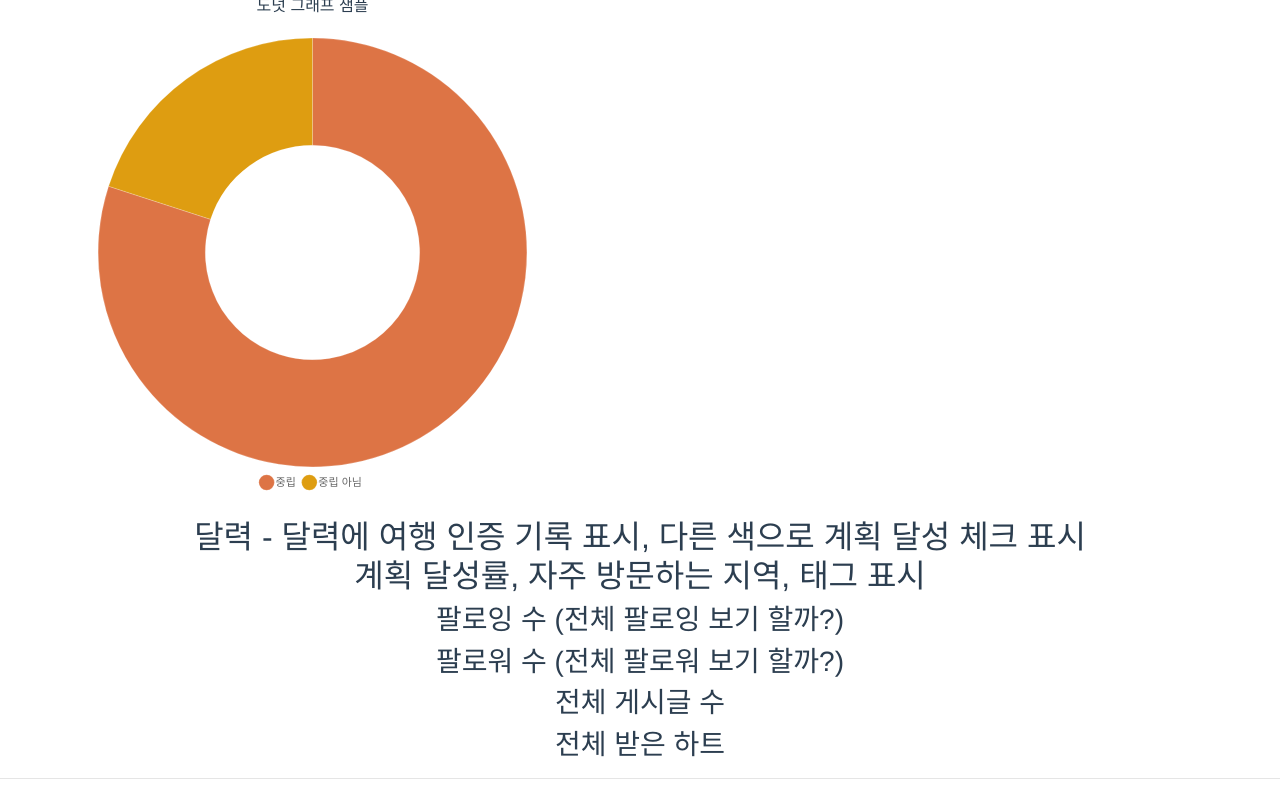
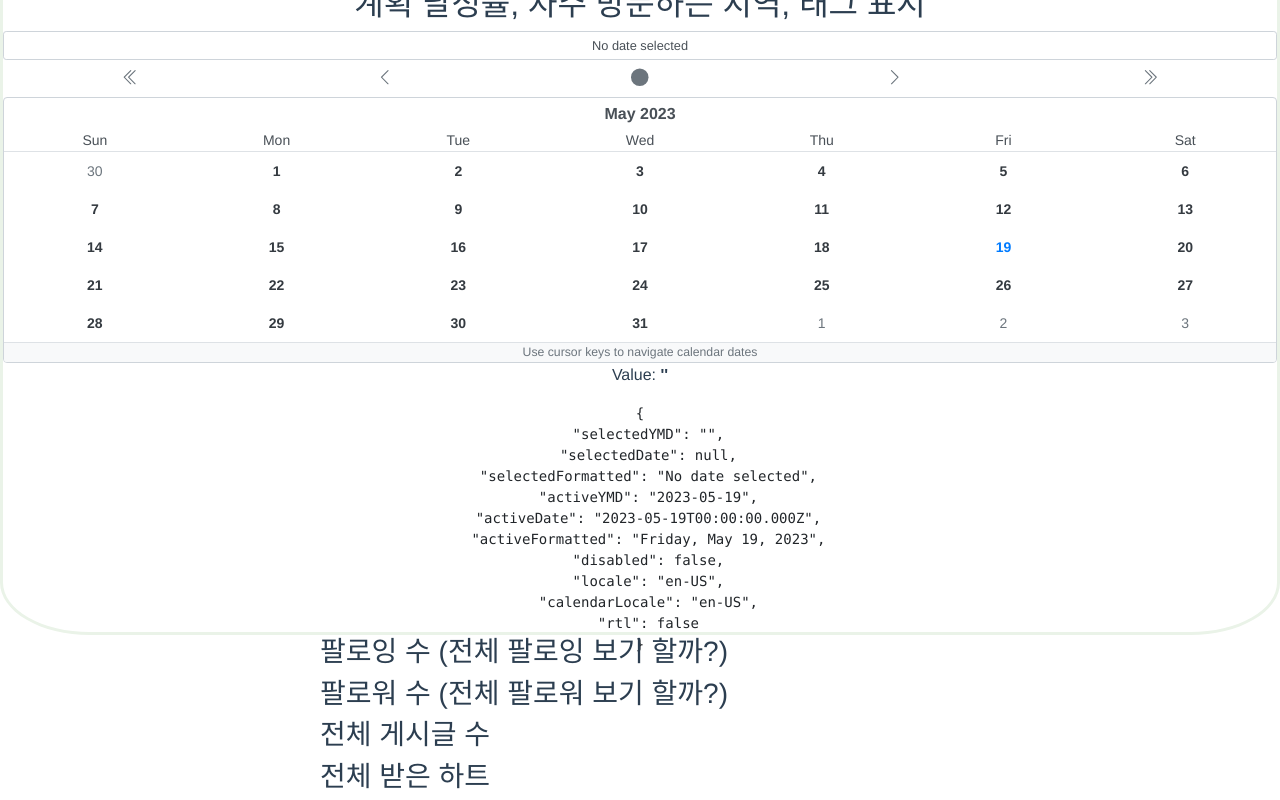
Before and after one commit to 210-reverof/statrip, a Vue app in the folder frontend/: page /mypage/main in a window 1280 px wide. Shown: the part 280-1080 px from the top of the page. Built offline with nearby package versions, Linux system fonts and the light colour scheme; a web font is replaced by a local one.

Commit message:
add: mypage 추가 #11

```diff
--- a/frontend/src/components/common/ConfirmHeader.vue
+++ b/frontend/src/components/common/ConfirmHeader.vue
@@ -21,7 +21,7 @@ export default {
 };
 </script>
 
-<style>
+<style scoped>
 .nav-link {
   color: white;
   text-decoration: none;
--- /dev/null
+++ b/frontend/src/components/mypage/CalenderGraph.vue
@@ -0,0 +1,24 @@
+<template>
+  <div>
+      <b-calendar v-model="value" @context="onContext" block locale="en-US"></b-calendar>
+      <p>Value: <b>'{{ value }}'</b></p>
+      <pre class="small" >{{ context }}</pre>
+  </div>
+</template>
+
+<script>
+  export default {
+    name: 'CalenderGraph',
+    data() {
+      return {
+        value: '',
+        context: null
+      }
+    },
+    methods: {
+      onContext(ctx) {
+        this.context = ctx
+      }
+    }
+  }
+</script>
--- a/frontend/src/components/mypage/DoughnutChartGraph.vue
+++ b/frontend/src/components/mypage/DoughnutChartGraph.vue
@@ -1,25 +1,84 @@
 <template>
-  <div id="doughnut-chart">
-    <div class="box">
-      <div class="title">도넛 그래프 샘플</div>
-      <div class="chart">
-        <doughnut-chart></doughnut-chart>
-      </div>
-    </div>
+  <div class="analysis-chart-box">
+    <canvas id="chart" width="500px" height="500px"></canvas>
   </div>
 </template>
 
 <script>
-import DoughnutChart from "./DoughnutChart.vue";
+import {Chart, registerables} from 'chart.js';
+Chart.register(...registerables);
 
 export default {
-  name: "DoughnutChartGraph",
-  type: "doughnut",
+  name: 'DoughnutChartGraph',
   components: {
-    DoughnutChart
   },
-   data() {
-    return {}
-   }
-}
+  methods: {
+    fillData(chartId, label1, label2, data_true, data_false){
+      const ctx = document.getElementById(chartId).getContext('2d');
+      this.myChart = new Chart(ctx, {
+        type:'doughnut',
+        data:{
+          labels:[label1, label2],
+          datasets:[
+            {
+              backgroundColor:[
+                "#DD7445", "#DE9D11"
+              ],
+              data: [data_true, data_false]
+            }
+          ]
+
+        },
+        options: {
+          plugins: {
+            legend: {
+              display: true,
+              position: "bottom",
+              labels: {
+                boxWidth: 7,
+                padding: 10,
+                usePointStyle: true,
+                pointStyle: "circle",
+                font: {
+                  size: 11
+                }
+              },
+              fullSize: false,
+              align: "center"
+            },
+            tooltip: {
+              boxWidth: 10,
+              bodyFont: { size: 10 }
+            }
+          },
+          responsive: true,
+          maintainAspectRatio: false,
+          layout: {
+            padding: {
+              top: 20,
+              bottom:20
+            }
+          },
+          elements: {
+            arc: {
+              borderWidth: 0.2
+            }
+          },
+          animation: {
+            duration: 1000
+          }
+        }
+      })
+    }
+  },
+  mounted() {
+    this.fillData('chart','중립','중립 아님', 80, 20);
+
+  },
+  data(){
+    return{
+      myChart: null
+    };
+  }
+};
 </script>
--- a/frontend/src/components/mypage/MyPageMain.vue
+++ b/frontend/src/components/mypage/MyPageMain.vue
@@ -4,27 +4,37 @@
       <h1>마이 페이지</h1>
       <hr />
       <div>
-        <b-row>
-          <b-col cols=6>
-            <h3>사용자의 취향 분석 - 초기 설문 & 팔로우 목록 & 계획에 포함된 태그 합 </h3>
-            <doughnut-chart-graph></doughnut-chart-graph>
-          </b-col>
-          <b-col cols=6>
+        <div>
+          <div>
+            <b-tabs content-class="mt-3" align="center" class="chart-block">
+              <b-tab title="취향">
+                <h3>
+                  사용자의 취향 분석 - 초기 설문 & 팔로우 목록 & 계획에 포함된
+                  태그 합
+                </h3>
+                <doughnut-chart-graph class="chart-size"></doughnut-chart-graph>
+              </b-tab>
+              <b-tab title="경험">
                 <h3>사용자의 경험 분석 - 인증한 경로에 한해서 태그 합</h3>
-          </b-col>
-        </b-row>
-        <h2>달력 - 달력에 여행 인증 기록 표시, 다른 색으로 계획 달성 체크 표시<br>
+                <radar-chart-graph class="chart-size"></radar-chart-graph>
+              </b-tab>
+              <b-tab title="달력" active>
+                <h2>
+                  달력 - 달력에 여행 인증 기록 표시, 다른 색으로 계획 달성 체크
+                  표시<br />
                   계획 달성률, 자주 방문하는 지역, 태그 표시
-
                 </h2>
-
-
+                <calender-graph></calender-graph>
+              </b-tab>
+            </b-tabs>
+          </div>
+          <div class="data-block">
             <h3>팔로잉 수 (전체 팔로잉 보기 할까?)</h3>
             <h3>팔로워 수 (전체 팔로워 보기 할까?)</h3>
             <h3>전체 게시글 수</h3>
             <h3>전체 받은 하트</h3>
-
-
+          </div>
+        </div>
       </div>
       <hr />
       <div>
@@ -41,7 +51,14 @@
           </b-row>
         </div>
         <b-row class="center">
-          <h5 @click="$router.push({name: 'myHotspotList', params:{items:hotspotitems}})">
+          <h5
+            @click="
+              $router.push({
+                name: 'myHotspotList',
+                params: { items: hotspotitems },
+              })
+            "
+          >
             더보기
           </h5>
         </b-row>
@@ -49,12 +66,20 @@
         <div>
           <b-row class="center" id="my-row">
             <div @click="moveViewPlan()">
-              <plan-card v-for="plan in planlists" :key="plan.id" :plan="plan"></plan-card>
+              <plan-card
+                v-for="plan in planlists"
+                :key="plan.id"
+                :plan="plan"
+              ></plan-card>
             </div>
           </b-row>
         </div>
         <b-row class="center">
-          <h5 @click="$router.push({name: 'myPlanList', params:{items:planitems}})">
+          <h5
+            @click="
+              $router.push({ name: 'myPlanList', params: { items: planitems } })
+            "
+          >
             더보기
           </h5>
         </b-row>
@@ -73,7 +98,14 @@
           </b-col>
         </b-row>
         <b-row class="center">
-          <h5 @click="$router.push({name: 'myShareList', params:{items:shareitems}})">
+          <h5
+            @click="
+              $router.push({
+                name: 'myShareList',
+                params: { items: shareitems },
+              })
+            "
+          >
             더보기
           </h5>
         </b-row>
@@ -85,6 +117,8 @@
 
 <script>
 import DoughnutChartGraph from "@/components/mypage/DoughnutChartGraph.vue";
+import RadarChartGraph from "@/components/mypage/RadarChartGraph.vue";
+import CalenderGraph from "@/components/mypage/CalenderGraph.vue";
 import HotSpotCard from "@/components/home/HotSpotCard.vue";
 import PlanCard from "@/components/home/PlanCard.vue";
 import ShareCard from "@/components/home/ShareCard.vue";
@@ -93,6 +127,8 @@ export default {
   name: "MyPageMain",
   components: {
     DoughnutChartGraph,
+    RadarChartGraph,
+    CalenderGraph,
     HotSpotCard,
     PlanCard,
     ShareCard,
@@ -164,12 +200,14 @@ export default {
           likes: "12",
         },
       ],
-      planitems:[
+      planitems: [
         {
           id: 1,
-          route:[{id:3, img: "http://placehold.it/300x200?text=No-image",},
-           {id:1, img: "http://placehold.it/300x200?text=No-image",},
-            {id:2, img: "http://placehold.it/300x200?text=No-image",},],
+          route: [
+            { id: 3, img: "http://placehold.it/300x200?text=No-image" },
+            { id: 1, img: "http://placehold.it/300x200?text=No-image" },
+            { id: 2, img: "http://placehold.it/300x200?text=No-image" },
+          ],
           writer: "Jessica_jj",
           likes: "12",
           content: "이 경로 진짜 짱짱 추천입니다",
@@ -177,25 +215,30 @@ export default {
         },
         {
           id: 2,
-          route:[{id:3, img: "http://placehold.it/300x200?text=No-image",},
-           {id:1, img: "http://placehold.it/300x200?text=No-image",},
-            {id:2, img: "http://placehold.it/300x200?text=No-image",},],
+          route: [
+            { id: 3, img: "http://placehold.it/300x200?text=No-image" },
+            { id: 1, img: "http://placehold.it/300x200?text=No-image" },
+            { id: 2, img: "http://placehold.it/300x200?text=No-image" },
+          ],
           writer: "Jessica_jj",
           likes: "12",
           content: "이 경로 진짜 짱짱 추천입니다",
           regitdate: "2023.03.03",
         },
         {
-          id: 3,route:[{id:3, img: "http://placehold.it/300x200?text=No-image",},
-           {id:1, img: "http://placehold.it/300x200?text=No-image",},
-            {id:2, img: "http://placehold.it/300x200?text=No-image",},],
+          id: 3,
+          route: [
+            { id: 3, img: "http://placehold.it/300x200?text=No-image" },
+            { id: 1, img: "http://placehold.it/300x200?text=No-image" },
+            { id: 2, img: "http://placehold.it/300x200?text=No-image" },
+          ],
           writer: "Jessica_jj",
           likes: "12",
           content: "이 경로 진짜 짱짱 추천입니다",
           regitdate: "2023.03.03",
         },
       ],
-      shareitems:[
+      shareitems: [
         {
           id: 1,
           writer: "Jessica_jj",
@@ -221,7 +264,6 @@ export default {
           regitdate: "2023.03.03",
         },
       ],
-
     };
   },
   created() {},
@@ -252,9 +294,9 @@ export default {
     },
   },
   methods: {
-    moveViewPlan(){
+    moveViewPlan() {
       console.log("click");
-      this.$router.push({name:'viewPlan'});
+      this.$router.push({ name: "viewPlan" });
     },
     moveDetail(id) {
       console.log(id);
@@ -271,8 +313,22 @@ export default {
   margin: 0 auto;
 }
 
-hr{
-  margin-bottom: 50px;
+.chart-block {
+  border: 3px solid;
+  border-color: #eaf3e8;
+  border-radius: 7%;
+  height: 750px;
+}
+
+.chart-size {
+  height: 500px;
+  width: auto;
+}
+
+.data-block {
+  width: 50%;
+  text-align: left;
+  margin: 0 auto;
 }
 
 .center {
@@ -287,7 +343,7 @@ hr{
 }
 
 /* share-card */
-.card-size{
+.card-size {
   width: 85%;
   margin: 60px auto;
 }
--- a/frontend/src/components/mypage/DoughnutChart.vue
+++ b/frontend/src/components/mypage/RadarChartGraph.vue
@@ -1,6 +1,6 @@
 <template>
   <div class="analysis-chart-box">
-    <canvas id="chart" width="500px" height="500px"></canvas>
+    <canvas id="chart2" width="500px" height="500px"></canvas>
   </div>
 </template>
 
@@ -9,22 +9,22 @@ import {Chart, registerables} from 'chart.js';
 Chart.register(...registerables);
 
 export default {
-  name: 'DoughnutChart',
+  name: 'RadarChartGraph',
   components: {
   },
   methods: {
-    fillData(chartId, label1, label2, data_true, data_false){
+    fillData(chartId, labels, dataset){
       const ctx = document.getElementById(chartId).getContext('2d');
       this.myChart = new Chart(ctx, {
         type:'doughnut',
         data:{
-          labels:[label1, label2],
+          labels:labels,
           datasets:[
             {
               backgroundColor:[
-                "#DD7445", "#DE9D11"
+                "#DD7445", "#DE9D11" , "#E0B8FF"
               ],
-              data: [data_true, data_false]
+              data: dataset
             }
           ]
 
@@ -72,7 +72,7 @@ export default {
     }
   },
   mounted() {
-    this.fillData('chart','중립','중립 아님', 80, 20);
+    this.fillData('chart2',['중립','중립 아님','모름'], [50, 20, 30]);
 
   },
   data(){
--- a/frontend/src/components/share/ShareDetail.vue
+++ b/frontend/src/components/share/ShareDetail.vue
@@ -63,7 +63,7 @@ export default {
 
 <style scoped>
 .contents-block {
-  max-width: 1500px;
+  max-width: 1800px;
   justify-content: center;
   margin: 0 auto;
 }
```
Lines whose indentation alone changed are shown as unchanged.
